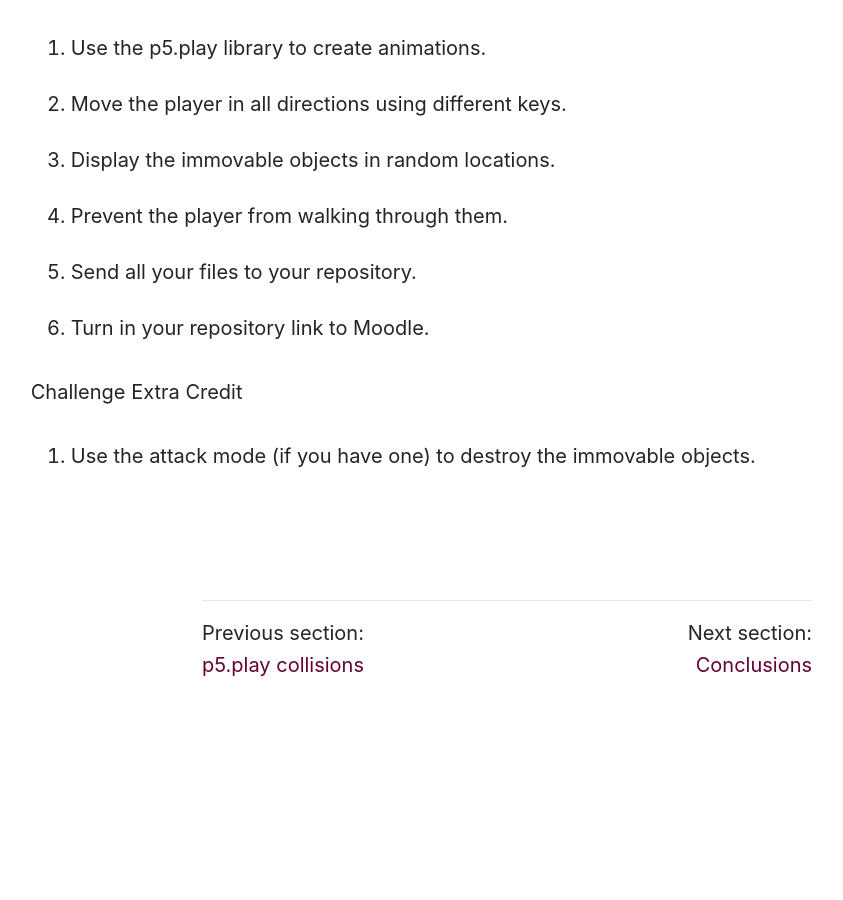
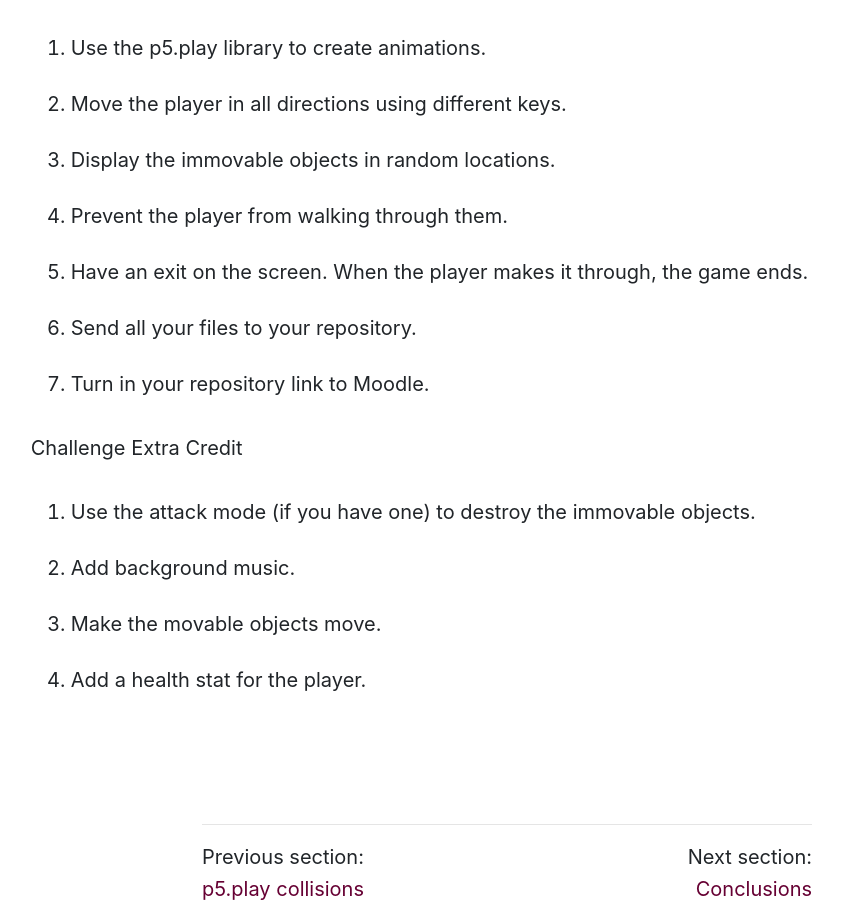
Before and after one commit to Montana-Media-Arts/220-creative-coding2-Spring2021, a Jekyll site: the page built from modules/week-6/_posts/2004-01-01-homework.md, in a window 1280 px wide and 900 px high, scrolled down 773 px. Shown: the whole window, without its empty margins (133-976 px from the left). Built offline with Jekyll 4.4.1, drawn with Linux system fonts in a browser that asks for light colours; nearby versions of some CDN libraries; a script that is not in the unit is left out; comment, search, counter and statistics services are not loaded; before the commit the page ends 1470 px from its top, so only the background shows below that.

Commit message:
Update 2004-01-01-homework.md

```diff
--- a/modules/week-6/_posts/2004-01-01-homework.md
+++ b/modules/week-6/_posts/2004-01-01-homework.md
@@ -14,9 +14,13 @@ Specifics:
 2. Move the player in all directions using different keys.
 3. Display the immovable objects in random locations.
 4. Prevent the player from walking through them.
-5. Send all your files to your repository.
-6. Turn in your repository link to Moodle.
+5. Have an exit on the screen. When the player makes it through, the game ends.
+6. Send all your files to your repository.
+7. Turn in your repository link to Moodle.
 
 Challenge Extra Credit
 
 1. Use the attack mode (if you have one) to destroy the immovable objects.
+2. Add background music.
+3. Make the movable objects move.
+4. Add a health stat for the player.
```
